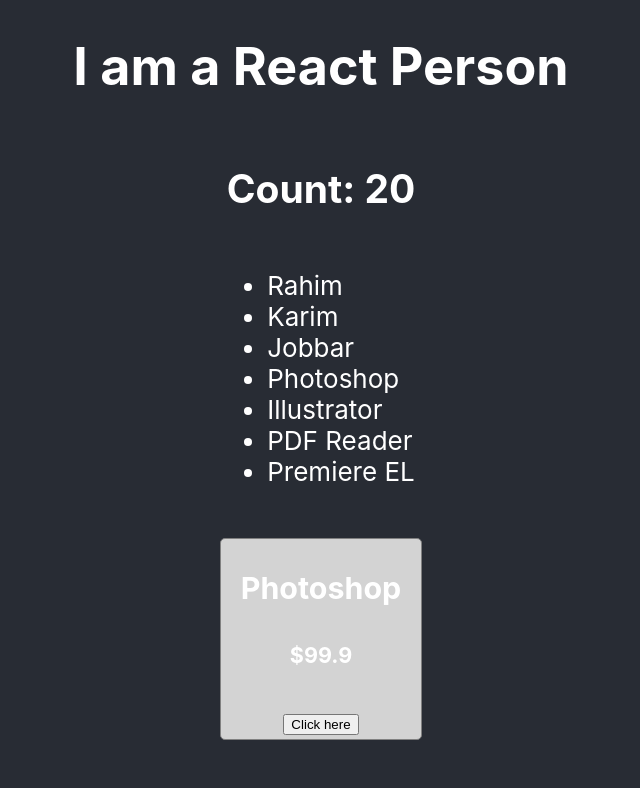
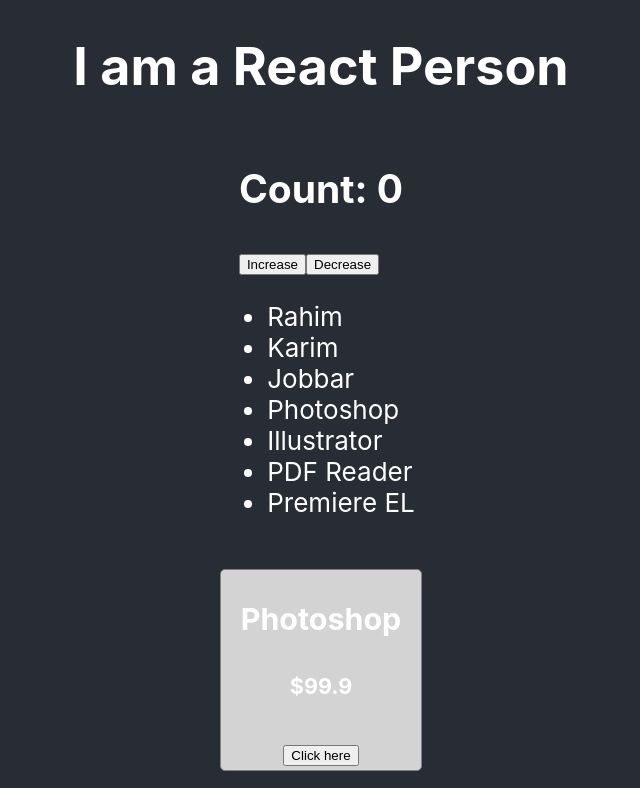
Before and after one commit to emran899dev/react-core-concept, a React (Create React App) app: page / in a window 1280 px wide. Shown: the top 788 px of the page, without its empty margins (319-959 px from the left). Built offline with nearby package versions, Linux system fonts and the light colour scheme.

Commit message:
useing Huk

```diff
--- a/src/App.js
+++ b/src/App.js
@@ -110,10 +110,15 @@ function Friends(props) {
 }
 
 function Counter() {
-  const [count, setCount] = useState(20)
+  const [count, setCount] = useState(0)
+  const handelIncrease = () => setCount(count + 1)
+  const handelDecrease = () => setCount(count - 1)
   return (
     <div>
       <h2>Count: {count} </h2>
+
+      <button onClick={handelIncrease}>Increase</button>
+      <button onClick={handelDecrease}>Decrease</button>
     </div>
   )
 }
```
